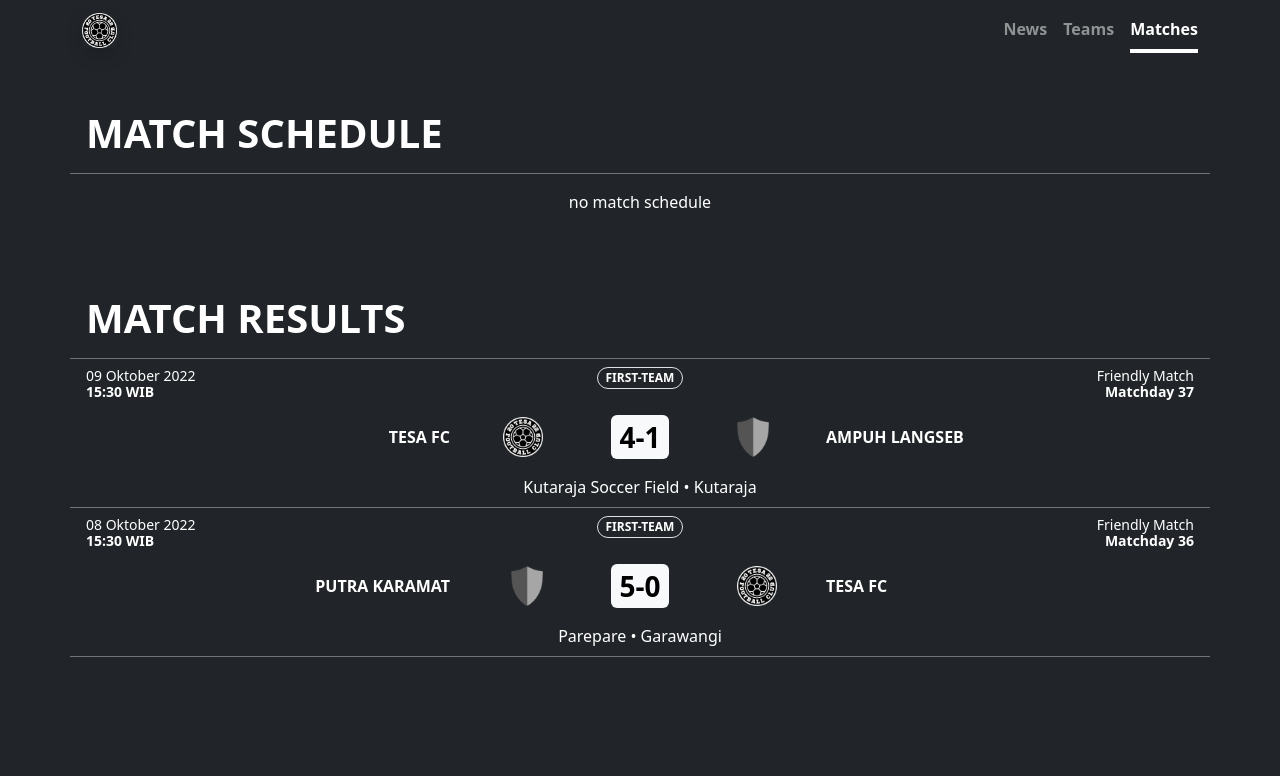
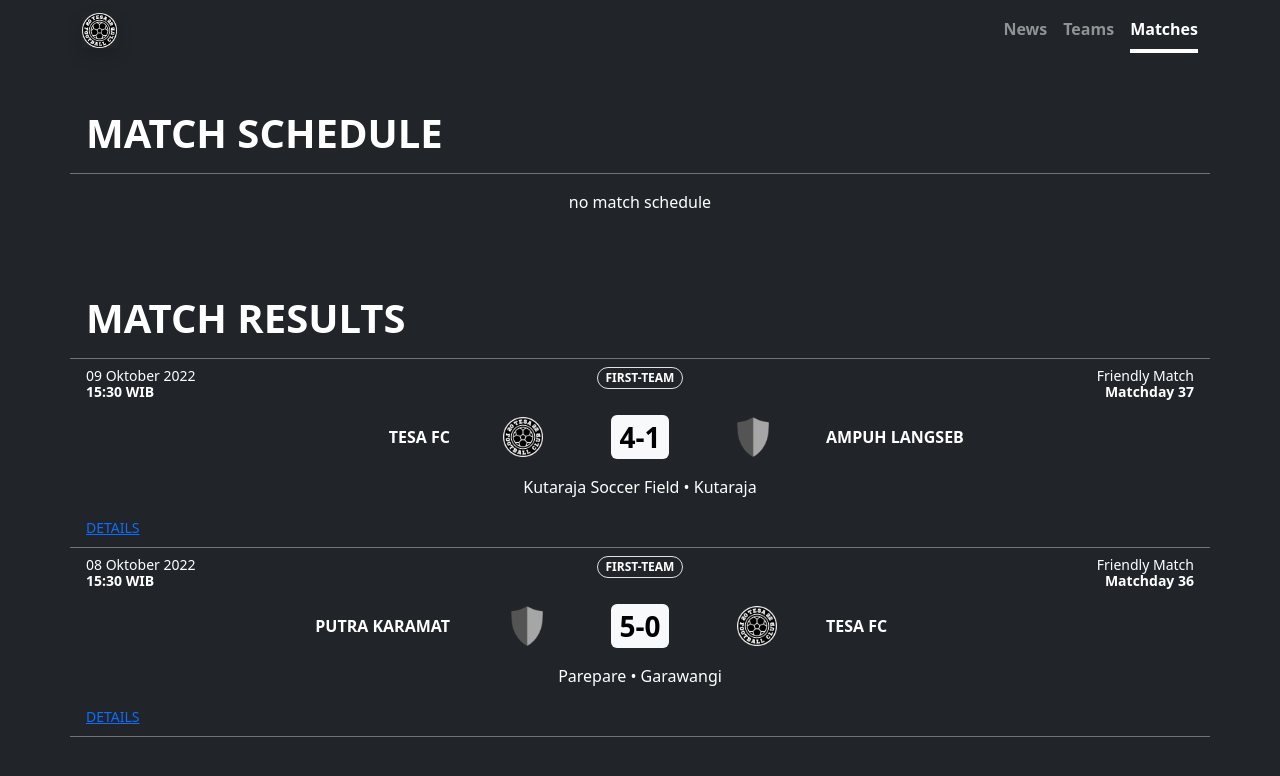
Before and after one commit to tesafc/tesafc.github.io, a Jekyll site: the page built from matches.html, in a window 1280 px wide. Shown: the top 776 px of the page. Built offline with Jekyll 4.4.1, drawn with Linux system fonts in a browser that asks for light colours.

Commit message:
Update matches.html

```diff
--- a/matches.html
+++ b/matches.html
@@ -96,7 +96,8 @@
             </div>
           </div>
           <div class="card-footer bg-transparent border-0">
-            <p class="card-text text-center text-capitalize mb-0">{{ match.stadium }} • {{ match.place }}</p>
+            <p class="card-text text-center text-capitalize">{{ match.stadium }} • {{ match.place }}</p>
+            <a href="{{ match.url | relative_url }}" class="card-text text-center text-uppercase mb-0"><small class="stretched-link">details</small></a>
           </div>
         </div>
       </div>
```
